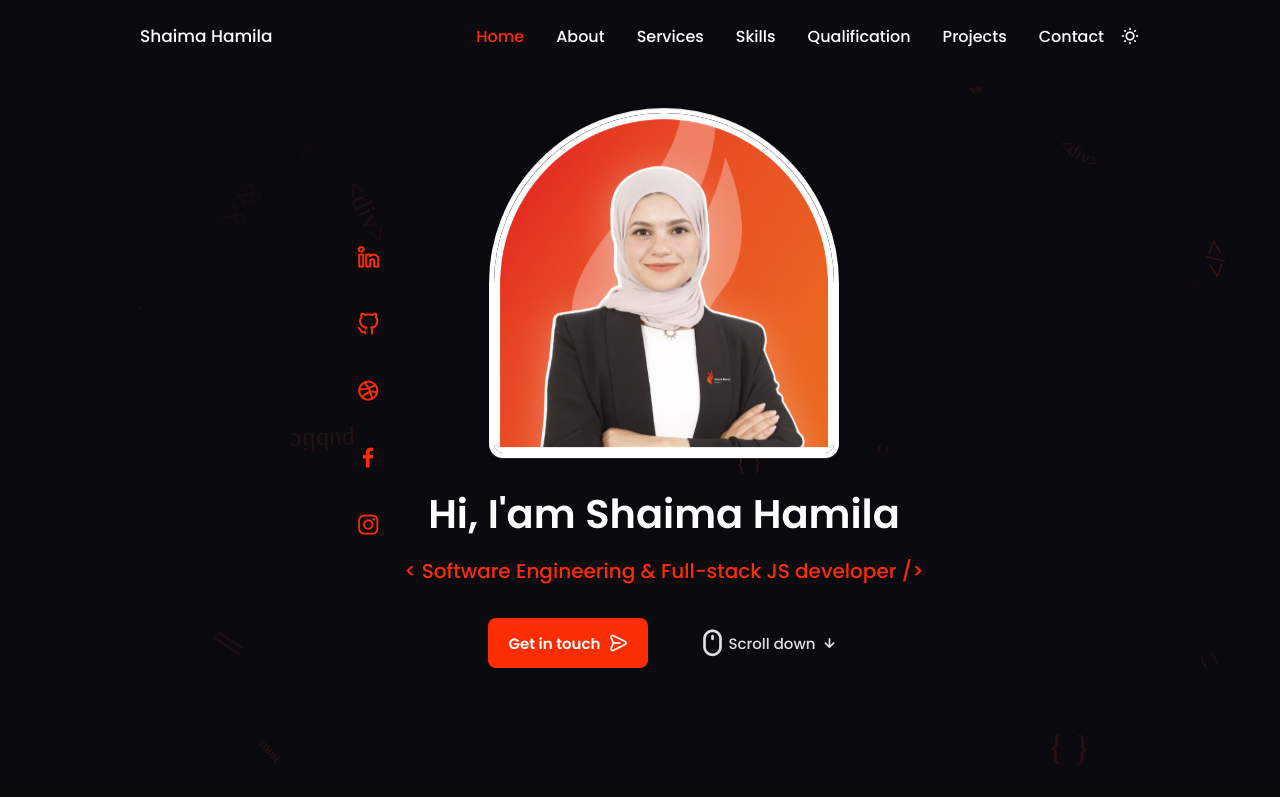
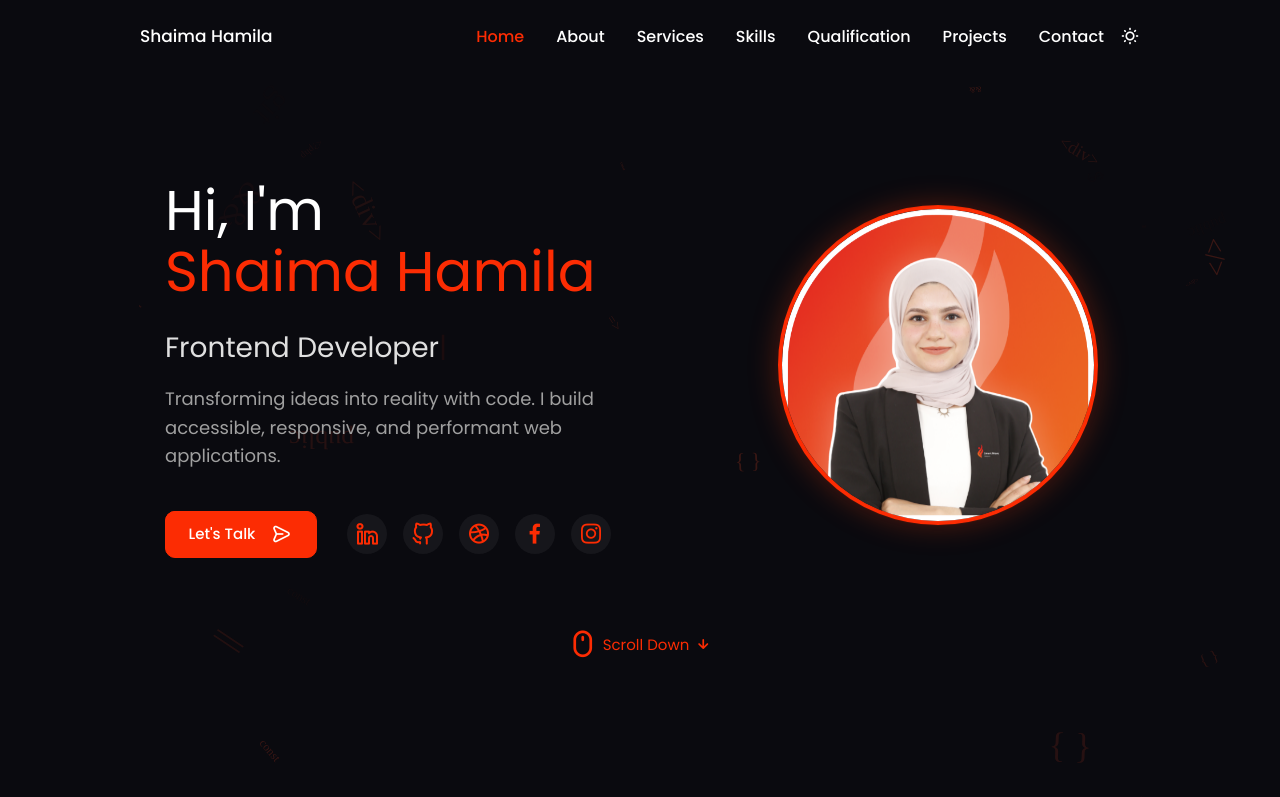
Before and after one commit to shaimaHamila/shaimaHamila, a React (Vite) app: page / in a window 1280 px wide. Shown: the top 797 px of the page. Built offline with nearby package versions, Linux system fonts and the light colour scheme.

Commit message:
update 3

```diff
--- a/src/components/templates/AboutMe/AboutMe.tsx
+++ b/src/components/templates/AboutMe/AboutMe.tsx
@@ -12,6 +12,8 @@ interface AboutMeProps {
   companiesWorked: string;
   cvLink: string;
 }
+import { motion } from "framer-motion";
+
 const AboutMe: React.FC<AboutMeProps> = ({
   title,
   subTitle,
@@ -24,7 +26,14 @@ const AboutMe: React.FC<AboutMeProps> = ({
   cvLink,
 }) => {
   return (
-    <section className='about section' id='about'>
+    <motion.section
+      className='about section'
+      id='about'
+      initial={{ opacity: 0, y: 50 }}
+      whileInView={{ opacity: 1, y: 0 }}
+      viewport={{ once: true, amount: 0.3 }}
+      transition={{ duration: 0.8 }}
+    >
       <SectionTitle title={title} subTitle={subTitle} />
       <div className='about__container container grid'>
         <img src={imageSrc} alt='about me' className='about__img' />
@@ -70,7 +79,7 @@ const AboutMe: React.FC<AboutMeProps> = ({
           </div>
         </div>
       </div>
-    </section>
+    </motion.section>
   );
 };
 export default AboutMe;
--- a/src/components/templates/ContactMe/ContactMe.tsx
+++ b/src/components/templates/ContactMe/ContactMe.tsx
@@ -59,14 +59,21 @@ const ContactMe: React.FC<ContactMeProps> = ({ contactInformation, subTitle, tit
   };
 
   return (
-    <section id='contact' className='contact section'>
+    <motion.section
+      id='contact'
+      className='contact section'
+      initial={{ opacity: 0, y: 50 }}
+      whileInView={{ opacity: 1, y: 0 }}
+      viewport={{ once: true, amount: 0.3 }}
+      transition={{ duration: 0.8 }}
+    >
       <SectionTitle title={title} subTitle={subTitle} />
 
       <div className='contact__container container grid'>
         <motion.div
           initial={{ opacity: 0, x: -50 }}
           whileInView={{ opacity: 1, x: 0 }}
-          transition={{ duration: 0.5 }}
+          transition={{ duration: 0.5, delay: 0.2 }}
           viewport={{ once: true }}
         >
           {contactInformation.map((info, index) => (
@@ -85,7 +92,7 @@ const ContactMe: React.FC<ContactMeProps> = ({ contactInformation, subTitle, tit
           onSubmit={handleSubmit}
           initial={{ opacity: 0, x: 50 }}
           whileInView={{ opacity: 1, x: 0 }}
-          transition={{ duration: 0.5 }}
+          transition={{ duration: 0.5, delay: 0.4 }}
           viewport={{ once: true }}
         >
           <div className='contact__inputs grid'>
@@ -139,7 +146,7 @@ const ContactMe: React.FC<ContactMeProps> = ({ contactInformation, subTitle, tit
           </div>
         </motion.form>
       </div>
-    </section>
+    </motion.section>
   );
 };
 
--- a/src/components/templates/Footer/Footer.tsx
+++ b/src/components/templates/Footer/Footer.tsx
@@ -9,9 +9,17 @@ type FooterProps = {
   copyText: string;
 };
 
+import { motion } from "framer-motion";
+
 const Footer: React.FC<FooterProps> = ({ title, subtitle, socialLinks, navLinks, copyText }) => {
   return (
-    <footer className='footer'>
+    <motion.footer
+      className='footer'
+      initial={{ opacity: 0 }}
+      whileInView={{ opacity: 1 }}
+      viewport={{ once: true, amount: 0.1 }}
+      transition={{ duration: 1 }}
+    >
       <div className='footer__bg'>
         <div className='footer__container container grid'>
           <div>
@@ -39,7 +47,7 @@ const Footer: React.FC<FooterProps> = ({ title, subtitle, socialLinks, navLinks,
 
         <p className='footer__copy'>&#169; {copyText}</p>
       </div>
-    </footer>
+    </motion.footer>
   );
 };
 
--- a/src/components/templates/MyIntro/MyIntro.scss
+++ b/src/components/templates/MyIntro/MyIntro.scss
@@ -1,230 +1,245 @@
 .home {
   position: relative;
   z-index: 1;
+  /* Min height for full hero feel */
+  min-height: 90vh;
+  display: flex;
+  align-items: center;
+  padding-top: 4rem; /* Added global padding for the section */
 }
 
 /*============ home ==========*/
 .home__container {
-  grid-template-columns: 1fr auto 1fr; /* Three columns: left space, content, right space */
-  justify-items: center;
-  align-items: center;
-  gap: 1rem;
-}
-/* ... existing styles ... */
-.avatar {
-  border-radius: 12.5rem 12.5rem 1rem 1rem;
-  border: 5px solid #fff;
-  box-shadow: 0 0 25px var(--first-color); /* Glowing effect */
-  transform: translatey(0px);
-  animation: float 6s ease-in-out infinite;
-  transition: box-shadow 0.3s ease;
-}
-
-.avatar:hover {
-  box-shadow: 0 0 50px var(--first-color);
+  display: flex;
+  flex-direction: column;
+  gap: 2rem;
+  width: 100%;
 }
 
 .home__content {
-  display: grid;
-  grid-template-columns: auto 1fr;
+  display: flex;
+  flex-direction: column-reverse;
+  gap: 2rem;
   align-items: center;
-  gap: 2rem; /* Adjust gap between social and image data */
-  grid-column: 2; /* Place content in the center column */
-  padding-top: 1rem;
+  text-align: center;
+  padding-top: 1rem; /* Additional spacing */
 }
 
-.home__social {
-  display: flex;
-  flex-direction: column;
-  align-items: center;
-  gap: 2rem;
+/* Desktop Grid */
+@media screen and (min-width: 768px) {
+  .home__content {
+    display: grid;
+    grid-template-columns: 1.2fr 0.8fr; /* Text Area slightly larger */
+    text-align: left;
+    align-items: center;
+    gap: 4rem;
+    padding-top: 4rem; /* More space on desktop */
+  }
 }
 
+/* ============ LEFT COLUMN (DATA) ============ */
 .home__data {
   display: flex;
   flex-direction: column;
+  gap: 1rem; /* Tighter gap */
+}
+
+/* Typography */
+.home__title {
+  font-size: 2.5rem; /* Explicit size instead of variable for control */
+  font-weight: var(--font-bold);
+  line-height: 1.1;
+  margin-bottom: 0.5rem;
+}
+
+@media screen and (min-width: 768px) {
+  .home__title {
+    font-size: 3.5rem; /* Larger on desktop */
+  }
+}
+
+.text-highlight {
+  color: var(--first-color);
+  position: relative;
+  display: inline-block;
+}
+
+.home__subtitle {
+  font-size: 1.25rem;
+  color: var(--text-color);
+  font-weight: var(--font-medium);
+  min-height: 1.5em; /* Prevent layout shift while typing */
+}
+
+@media screen and (min-width: 768px) {
+  .home__subtitle {
+    font-size: 1.75rem;
+  }
+}
+
+/* Typed Cursor */
+.typed-cursor {
+  font-size: 1.25rem;
+  color: var(--first-color);
+}
+
+@media screen and (min-width: 768px) {
+  .typed-cursor {
+    font-size: 1.75rem;
+  }
+}
+
+.home__description {
+  max-width: 500px;
+  margin-bottom: 1.5rem;
+  font-size: 1rem;
+  color: var(--text-color-light);
+  line-height: 1.6;
+  /* Center description on mobile */
+  margin-left: auto;
+  margin-right: auto;
+}
+
+@media screen and (min-width: 768px) {
+  .home__description {
+    margin-left: 0;
+    margin-right: 0;
+    font-size: 1.125rem;
+  }
+}
+
+/* Actions Row (Button + Socials) */
+.home__actions {
+  display: flex;
   align-items: center;
+  gap: 2rem;
+  flex-wrap: wrap;
+  justify-content: center; /* Mobile Center */
 }
+
+@media screen and (min-width: 768px) {
+  .home__actions {
+    justify-content: flex-start;
+  }
+}
+
+/* Social Icons (Horizontal) */
+.home__social {
+  display: flex;
+  gap: 1rem;
+}
+
 .home__social-icon {
   font-size: 1.5rem;
   color: var(--first-color);
-  transition:
-    color 0.3s ease,
-    transform 0.3s ease;
-  display: inline-block;
+  transition: 0.3s;
+  display: flex;
+  align-items: center;
+  justify-content: center;
+  width: 40px;
+  height: 40px;
+  border-radius: 50%;
+  background-color: var(--input-color); /* Theme aware: Light tint in Light Mode, Glass in Dark Mode */
 }
+
 .home__social-icon:hover {
-  color: var(--first-color-alt);
-  transform: translateY(-2px);
+  background: var(--first-color);
+  color: #fff;
+  transform: translateY(-3px);
+}
+
+/* ============ RIGHT COLUMN (IMAGE) ============ */
+.home__img-wrapper {
+  display: flex;
+  justify-content: center;
+  align-items: center;
+}
+
+.blob-shape {
+  position: relative;
+  width: 250px;
+  height: 250px;
+  display: flex;
+  justify-content: center;
+  align-items: center;
 }
 
 .home__blob {
-  width: 280px;
-  object-fit: contain;
-  height: auto;
+  width: 100%;
+  height: 100%;
+  object-fit: cover;
+  border-radius: 50%;
+  border: 4px solid var(--first-color);
+  box-shadow: 0 0 30px rgba(252, 62, 13, 0.3); /* Glow */
+  animation: float 6s ease-in-out infinite;
 }
 
-.home__data {
-  display: flex;
-  flex-direction: column;
-  flex-wrap: nowrap;
-  align-items: center;
+@media screen and (min-width: 1024px) {
+  .blob-shape {
+    width: 320px; /* Controlled Max Size */
+    height: 320px;
+  }
 }
 
-.home__title {
-  font-size: 40px;
-  text-align: center;
-}
-.home__subtitle {
-  font-size: var(--h2--font--size);
-  color: var(--first-color);
-  font-weight: var(--font--medium);
-  margin-bottom: var(--mb-2);
-  margin-top: var(--mb-0-75);
-  text-align: center;
-}
-
-.home__description {
-  margin-bottom: var(--mb-2);
-}
-.home__btn-scroll {
+/* ============ SCROLL BUTTON ============ */
+.home__scroll {
   display: flex;
-  align-items: center;
-  flex-wrap: wrap;
-  flex-direction: row;
   justify-content: center;
-  column-gap: 3rem;
-  row-gap: 1rem;
-}
-.home__scroll {
-  text-align: center;
+  margin-top: auto; /* Push to bottom if container has height */
+  padding-top: 2rem;
 }
 
 .home__scroll-button {
-  color: var(--text-color);
+  color: var(--first-color);
   transition: 0.3s;
+  display: flex;
+  align-items: center;
+  gap: 0.25rem;
+  font-weight: var(--font-medium);
 }
 
 .home__scroll-button:hover {
-  transform: translateY(0.25rem);
+  transform: translateY(3px);
 }
 
 .home__scroll-mouse {
   font-size: 2rem;
 }
-
-.home__scroll-name {
-  font-size: var(--small-font-size);
-  color: var(--small-font-size);
-  font-weight: var(--font--medium);
-  margin-right: var(--mb-0-25);
-}
-
 .home__scroll-arrow {
   font-size: 1.25rem;
 }
-.home__img-data {
-  order: 1;
-  display: flex;
-  flex-direction: column;
-  flex-wrap: nowrap;
-  align-items: center;
-  gap: 1rem;
-}
-/* For small devices */
 
-@media screen and (max-width: 350px) {
-  .home__content {
-    grid-template-columns: 0.25fr 3fr;
+/* Animations */
+@keyframes float {
+  0%,
+  100% {
+    transform: translateY(0);
   }
-
-  .home__blob {
-    width: 180px;
-    object-fit: contain;
-    height: auto;
-  }
-  .home__title {
-    font-size: 25px;
-  }
-  .home__subtitle {
-    font-size: 0.95rem;
+  50% {
+    transform: translateY(-15px);
   }
 }
 
-/* For medium device */
-@media screen and (min-width: 350px) and (max-width: 767px) {
-  .home__content {
-    grid-template-columns: max-content 1fr;
-  }
-
-  .home__data {
-    grid-column: initial;
-  }
-
-  .home__img-data {
-    order: 1;
-    display: flex;
-    flex-direction: column;
-    flex-wrap: nowrap;
-    align-items: center;
-    gap: 1rem;
-  }
-  .home__title {
-    font-size: 30px;
-  }
-  .home__subtitle {
-    font-size: 1rem;
-  }
-}
-
-@media screen and (min-width: 767px) and (max-width: 1024px) {
-  .home__container {
-    row-gap: 5rem;
-  }
-
-  .home__content {
-    padding-top: 4rem;
-    column-gap: 2rem;
-  }
-
-  .home__blob {
-    width: 270px;
-    object-fit: contain;
-    height: auto;
-  }
-  .home__scroll {
-    display: block;
-  }
-}
-
-/* For large  device */
-
-@media screen and (min-width: 1024px) {
-  .home__blob {
-    width: 350px;
-    object-fit: contain;
-    height: auto;
-  }
-  .home__social {
-    transform: translateX(-1rem);
-  }
-}
-@media screen and (min-width: 1024px) {
-}
-.glow-on-hover {
-  width: 160px;
-  height: 50px;
+/* Glow Button (Keep existing) */
+.button.glow-on-hover {
+  width: 150px;
+  height: 45px;
   border: none;
   outline: none;
-  background: #111;
+  background: var(--first-color); /* Primary Background */
+  color: #fff; /* Always White Text */
   cursor: pointer;
   position: relative;
   z-index: 0;
-  font-weight: var(--font--semi-bold);
+  border-radius: 10px;
+  display: flex;
   justify-content: center;
+  align-items: center;
+  font-weight: 500;
+  gap: 0.5rem;
 }
 
-.glow-on-hover:before {
+.button.glow-on-hover:before {
   content: "";
   background: linear-gradient(45deg, #ff0000, #ff7300, #fffb00, #48ff00, #00ffd5, #002bff, #7a00ff, #ff00c8, #ff0000);
   position: absolute;
@@ -241,28 +256,27 @@
   border-radius: 10px;
 }
 
-.glow-on-hover:active {
-  color: #fff;
+.button.glow-on-hover:active {
+  color: var(--title-color);
 }
-
-.glow-on-hover:active:after {
+.button.glow-on-hover:active:after {
   background: transparent;
 }
-
-.glow-on-hover:hover:before {
+.button.glow-on-hover:hover:before {
   opacity: 1;
 }
 
-.glow-on-hover:after {
+.button.glow-on-hover:after {
   z-index: -1;
   content: "";
   position: absolute;
   width: 100%;
   height: 100%;
-  background: var(--first-color);
+  background: var(--first-color); /* Primary Background */
   left: 0;
   top: 0;
   border-radius: 10px;
+  border: 1px solid var(--first-color); /* Add border to match theme */
 }
 
 @keyframes glowing {
@@ -276,52 +290,3 @@
     background-position: 0 0;
   }
 }
-@keyframes float {
-  0% {
-    box-shadow: 0 5px 15px 0px rgba(0, 0, 0, 0.2);
-    transform: translatey(0px);
-  }
-  50% {
-    box-shadow: 0 25px 15px 0px rgba(0, 0, 0, 0.2);
-    transform: translatey(-20px);
-  }
-  100% {
-    box-shadow: 0 5px 15px 0px rgba(0, 0, 0, 0.2);
-    transform: translatey(0px);
-  }
-}
-
-.avatar {
-  border-radius: 12.5rem 12.5rem 1rem 1rem;
-  border: 5px solid #fff;
-  box-shadow: 0 5px 15px 0px rgba(0, 0, 0, 0.6);
-  transform: translatey(0px);
-  animation: float 6s ease-in-out infinite;
-}
-.home__subtitle::before {
-  transform: scaleX(0);
-  transform-origin: bottom right;
-}
-
-.home__subtitle:hover::before {
-  transform: scaleX(1);
-  transform-origin: bottom left;
-}
-
-.home__subtitle::before {
-  content: " ";
-  display: block;
-  position: absolute;
-  top: 0;
-  right: 0;
-  bottom: 0;
-  left: 0;
-  inset: 0 0 0 0;
-  background: rgba(252, 44, 3, 0.15);
-  z-index: -1;
-  transition: transform 0.3s ease;
-}
-
-.home__subtitle {
-  position: relative;
-}
--- a/src/components/templates/MyIntro/MyIntro.tsx
+++ b/src/components/templates/MyIntro/MyIntro.tsx
@@ -1,5 +1,7 @@
 import "./MyIntro.scss";
 import { motion } from "framer-motion";
+import { useEffect, useRef } from "react";
+import Typed from "typed.js";
 
 interface SocialLink {
   href: string;
@@ -10,78 +12,108 @@ interface MyIntroProps {
   socialLinks: SocialLink[];
   imageSrc: string;
   title: string;
-  subtitle: string;
 }
 
-const MyIntro: React.FC<MyIntroProps> = ({ socialLinks, imageSrc, title, subtitle }) => {
+const MyIntro: React.FC<MyIntroProps> = ({ socialLinks, imageSrc, title }) => {
+  const el = useRef(null);
+
+  useEffect(() => {
+    const typed = new Typed(el.current, {
+      strings: [title, "Frontend Developer", "React Specialist", "UI/UX Enthusiast", "Problem Solver"],
+      typeSpeed: 50,
+      backSpeed: 50,
+      backDelay: 2000,
+      loop: true,
+    });
+
+    return () => {
+      typed.destroy();
+    };
+  }, [title]);
+
   return (
     <section className='home section' id='intro'>
-      <div className='home__container container '>
-        <div className='home__content grid'>
+      <div className='home__container container'>
+        <div className='home__content'>
+          {/* Left Column: Text & Socials */}
+          <div className='home__data'>
+            <motion.h1
+              className='home__title'
+              initial={{ opacity: 0, y: -20 }}
+              animate={{ opacity: 1, y: 0 }}
+              transition={{ duration: 0.5, delay: 0.2 }}
+            >
+              Hi, I'm <span className='text-highlight'>Shaima Hamila</span>
+            </motion.h1>
+
+            <motion.h3
+              className='home__subtitle'
+              initial={{ opacity: 0 }}
+              animate={{ opacity: 1 }}
+              transition={{ duration: 0.5, delay: 0.4 }}
+            >
+              <span ref={el} />
+            </motion.h3>
+
+            <motion.p
+              className='home__description'
+              initial={{ opacity: 0 }}
+              animate={{ opacity: 1 }}
+              transition={{ duration: 0.5, delay: 0.6 }}
+            >
+              Transforming ideas into reality with code. I build accessible, responsive, and performant web
+              applications.
+            </motion.p>
+
             <motion.div
-            className='home__social'
-            initial={{ opacity: 0, x: -50 }}
-            animate={{ opacity: 1, x: 0 }}
-            transition={{ duration: 0.8 }}
+              className='home__actions'
+              initial={{ opacity: 0, y: 20 }}
+              animate={{ opacity: 1, y: 0 }}
+              transition={{ duration: 0.5, delay: 0.8 }}
             >
+              <a href='#contact' className='button button--flex glow-on-hover'>
+                Let's Talk <i className='uil uil-message button__icon'></i>
+              </a>
+
+              <div className='home__social'>
                 {socialLinks.map((link, index) => (
                   <a key={index} href={link.href} target='_blank' className='home__social-icon' rel='noreferrer'>
                     <i className={link.iconClass}></i>
                   </a>
                 ))}
-          </motion.div>
-
-          <div className='home__img-data'>
-            <motion.div
-              initial={{ opacity: 0, scale: 0.5 }}
-              animate={{ opacity: 1, scale: 1 }}
-              transition={{ duration: 0.8 }}
-              className='home__blob-container'
-            >
-              <img className='home__blob avatar' src={imageSrc} alt='Profile' />
-            </motion.div>
-
-            <div className='home__data'>
-              <motion.h1
-                className='home__title'
-                initial={{ opacity: 0, y: -20 }}
-                animate={{ opacity: 1, y: 0 }}
-                transition={{ duration: 0.5, delay: 0.3 }}
-              >
-                {title}
-              </motion.h1>
-              <motion.h3
-                className='home__subtitle'
-                initial={{ opacity: 0 }}
-                animate={{ opacity: 1 }}
-                transition={{ duration: 0.5, delay: 0.5 }}
-              >
-                {subtitle}
-              </motion.h3>
-
-              <motion.div
-                className='home__btn-scroll'
-                style={{ display: "flex" }}
-                initial={{ opacity: 0, y: 20 }}
-                animate={{ opacity: 1, y: 0 }}
-                transition={{ duration: 0.5, delay: 0.7 }}
-              >
-                <a href='#contact' className='button button--flex glow-on-hover'>
-                  Get in touch<i className='uil uil-message button__icon'></i>
-                </a>
-                <div className='home__scroll'>
-                  <a href='#about' className='home__scroll-button button--flex'>
-                    <i className='uil uil-mouse-alt home__scroll-mouse'></i>
-                    <span className='home__scroll-name'>Scroll down</span>
-                    <i className='uil uil-arrow-down home__scroll-arrow'></i>
-                  </a>
               </div>
             </motion.div>
           </div>
+
+          {/* Right Column: Image */}
+          <motion.div
+            className='home__img-wrapper'
+            initial={{ opacity: 0, scale: 0.8 }}
+            animate={{ opacity: 1, scale: 1 }}
+            transition={{ duration: 0.8 }}
+          >
+            <div className='blob-shape'>
+              <img className='home__blob' src={imageSrc} alt='Profile' />
             </div>
+          </motion.div>
         </div>
+
+        {/* Scroll Down Indicator */}
+        <motion.div
+          className='home__scroll'
+          initial={{ opacity: 0 }}
+          animate={{ opacity: 1 }}
+          transition={{ delay: 1.5, duration: 1 }}
+        >
+          <a href='#about' className='home__scroll-button button--flex'>
+            <i className='uil uil-mouse-alt home__scroll-mouse'></i>
+            <span className='home__scroll-name'>Scroll Down</span>
+            <i className='uil uil-arrow-down home__scroll-arrow'></i>
+          </a>
+        </motion.div>
       </div>
     </section>
   );
 };
+
 export default MyIntro;
--- a/src/components/templates/MyQualification/MyQualification.tsx
+++ b/src/components/templates/MyQualification/MyQualification.tsx
@@ -35,7 +35,14 @@ const MyQualification: React.FC<MyQualificationProps> = ({ sections, title, subT
   const qualifications = (sections as any)[activeSection].qualifications;
 
   return (
-    <section className='qualification__section section' id='qualification'>
+    <motion.section
+      className='qualification__section section'
+      id='qualification'
+      initial={{ opacity: 0, y: 50 }}
+      whileInView={{ opacity: 1, y: 0 }}
+      viewport={{ once: true, amount: 0.3 }}
+      transition={{ duration: 0.8 }}
+    >
       <SectionTitle title={title} subTitle={subTitle} />
 
       <div className='qualification__container container'>
@@ -109,7 +116,7 @@ const MyQualification: React.FC<MyQualificationProps> = ({ sections, title, subT
           </AnimatePresence>
         </div>
       </div>
-    </section>
+    </motion.section>
   );
 };
 
--- a/src/components/templates/MyServices/MyServices.tsx
+++ b/src/components/templates/MyServices/MyServices.tsx
@@ -13,9 +13,18 @@ interface MyServicesProps {
   subTitle: string;
   services: Service[];
 }
+import { motion } from "framer-motion";
+
 const MyServices: React.FC<MyServicesProps> = ({ title, subTitle, services }) => {
   return (
-    <section className='services section' id='services'>
+    <motion.section
+      className='services section'
+      id='services'
+      initial={{ opacity: 0, y: 50 }}
+      whileInView={{ opacity: 1, y: 0 }}
+      viewport={{ once: true, amount: 0.3 }}
+      transition={{ duration: 0.8 }}
+    >
       {/* <!--==================== SERVICES ====================--> */}
       <SectionTitle title={title} subTitle={subTitle} />
 
@@ -39,7 +48,7 @@ const MyServices: React.FC<MyServicesProps> = ({ title, subTitle, services }) =>
           </div>
         ))}
       </div>
-    </section>
+    </motion.section>
   );
 };
 export default MyServices;
--- a/src/pages/Home/Home.tsx
+++ b/src/pages/Home/Home.tsx
@@ -32,12 +32,7 @@ const Home: React.FC = () => {
     <>
       <Menu logo={"Shaima Hamila"} menuItems={menuItems} />
       <div className='main'>
-        <MyIntro
-          socialLinks={SocialLinks}
-          imageSrc={"ShaimaHamila.png"}
-          title={"Hi, I'am Shaima Hamila"}
-          subtitle={"< Software Engineering & Full-stack JS developer /> "}
-        />
+        <MyIntro socialLinks={SocialLinks} imageSrc={"ShaimaHamila.png"} title={"Hi, I'am Shaima Hamila"} />
         <AboutMe
           title={"About Me"}
           subTitle={"My introduction"}
```
Lines whose indentation alone changed are shown as unchanged.
